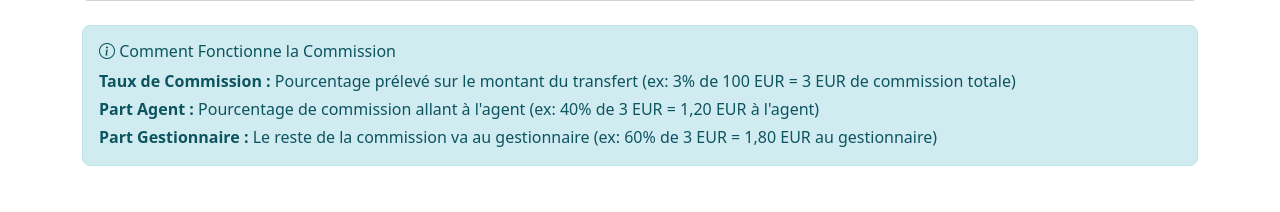
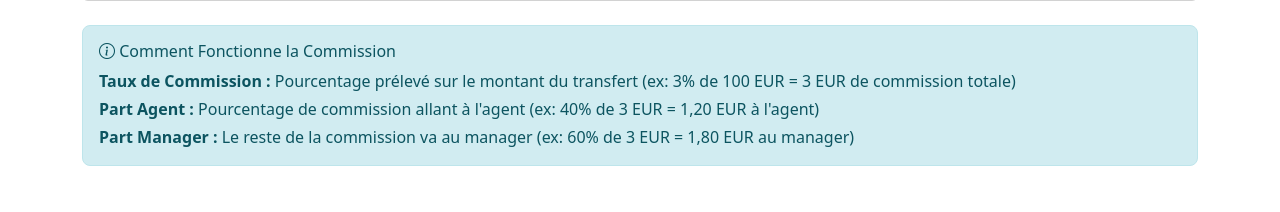
Before and after one commit to thenightcoders/mta, a Django app: page /transfers/commissions/ in a window 1280 px wide. Shown: the part 588-800 px from the top of the page. Run offline with Django 5.2, Linux system fonts and the light colour scheme; the visitor is signed in with stand-in values (Sample User, id 1); data that the repository does not hold is empty; parts of the project's set-up code (start-up, migrations or seed data) failed here and were passed over.

Commit message:
🇫🇷 Update French translations: 'gestionnaire' → 'manager' in commission templates

```diff
--- a/templates/transfers/commission_config_list.html
+++ b/templates/transfers/commission_config_list.html
@@ -32,7 +32,7 @@
                                     <th>{% trans "Plage de Montant" %}</th>
                                     <th>{% trans "Taux Commission" %}</th>
                                     <th>{% trans "Part Agent" %}</th>
-                                    <th>{% trans "Part Gestionnaire" %}</th>
+                                    <th>{% trans "Part Manager" %}</th>
                                     <th>{% trans "Statut" %}</th>
                                     <th>{% trans "Actions" %}</th>
                                 </tr>
@@ -132,7 +132,7 @@
             <h6 class="mb-2"><i class="bi bi-info-circle"></i> {% trans "Comment Fonctionne la Commission" %}</h6>
             <p class="mb-1"><strong>{% trans "Taux de Commission" %} :</strong> {% trans "Pourcentage prélevé sur le montant du transfert (ex: 3% de 100 EUR = 3 EUR de commission totale)" %}</p>
             <p class="mb-1"><strong>{% trans "Part Agent" %} :</strong> {% trans "Pourcentage de commission allant à l'agent (ex: 40% de 3 EUR = 1,20 EUR à l'agent)" %}</p>
-            <p class="mb-0"><strong>{% trans "Part Gestionnaire" %} :</strong> {% trans "Le reste de la commission va au gestionnaire (ex: 60% de 3 EUR = 1,80 EUR au gestionnaire)" %}</p>
+            <p class="mb-0"><strong>{% trans "Part Manager" %} :</strong> {% trans "Le reste de la commission va au manager (ex: 60% de 3 EUR = 1,80 EUR au manager)" %}</p>
         </div>
     </div>
 </div>
@@ -365,7 +365,7 @@ function calculateCommission() {
                     '<div class="fw-bold text-success">' + agentAmount.toFixed(2) + ' ' + currency + '</div>' +
                 '</div>' +
                 '<div class="col-6 col-md-3">' +
-                    '<small class="text-muted">{% trans "Gestionnaire Reçoit" %}:</small>' +
+                    '<small class="text-muted">{% trans "Manager Reçoit" %}:</small>' +
                     '<div class="fw-bold text-info">' + managerAmount.toFixed(2) + ' ' + currency + '</div>' +
                 '</div>' +
                 '<div class="col-6 col-md-3">' +
--- a/templates/transfers/commissions.html
+++ b/templates/transfers/commissions.html
@@ -68,7 +68,7 @@
                                 <tr>
                                     <th>{% trans "Période" %}</th>
                                     <th>{% trans "Agents" %}</th>
-                                    <th>{% trans "Gestionnaires" %}</th>
+                                    <th>{% trans "Manager" %}</th>
                                 </tr>
                             </thead>
                             <tbody>
@@ -104,7 +104,7 @@
                                 <tr>
                                     <th>{% trans "Agent" %}</th>
                                     <th>{% trans "Gain Agent" %}</th>
-                                    <th>{% trans "Part Gestionnaire" %}</th>
+                                    <th>{% trans "Part Manager" %}</th>
                                     <th>{% trans "Total Brut" %}</th>
                                 </tr>
                             </thead>
--- a/templates/transfers/create_commission_config.html
+++ b/templates/transfers/create_commission_config.html
@@ -148,7 +148,7 @@
                                     <div class="fw-bold text-success" id="agentAmount">-</div>
                                 </div>
                                 <div class="col-md-4">
-                                    <small class="text-muted">{% trans "Gestionnaire Reçoit" %}:</small>
+                                    <small class="text-muted">{% trans "Manager Reçoit" %}:</small>
                                     <div class="fw-bold text-info" id="managerAmount">-</div>
                                 </div>
                             </div>
@@ -190,7 +190,7 @@
                         <ul class="list-unstyled">
                             <li><i class="bi bi-check-circle text-success"></i> {% trans "Le taux s'applique au montant total du transfert" %}</li>
                             <li><i class="bi bi-check-circle text-success"></i> {% trans "La part agent est un pourcentage de la commission totale" %}</li>
-                            <li><i class="bi bi-check-circle text-success"></i> {% trans "Le reste va automatiquement au gestionnaire" %}</li>
+                            <li><i class="bi bi-check-circle text-success"></i> {% trans "Le reste va automatiquement au manager" %}</li>
                         </ul>
                     </div>
                     <div class="col-md-6">
@@ -199,7 +199,7 @@
                             <li><strong>{% trans "Transfert" %} :</strong> 1000 EUR</li>
                             <li><strong>{% trans "Taux commission" %} :</strong> 3% = 30 EUR</li>
                             <li><strong>{% trans "Part agent (40%)" %} :</strong> 12 EUR</li>
-                            <li><strong>{% trans "Part gestionnaire (60%)" %} :</strong> 18 EUR</li>
+                            <li><strong>{% trans "Part manager (60%)" %} :</strong> 18 EUR</li>
                         </ul>
                     </div>
                 </div>
--- a/templates/transfers/create_transfer.html
+++ b/templates/transfers/create_transfer.html
@@ -185,7 +185,7 @@
                     <!-- Important Notice -->
                     <div class="alert alert-warning">
                         <i class="bi bi-exclamation-triangle"></i>
-                        <strong>{% trans "Important" %} :</strong> {% trans "Vérifiez toutes les informations avant de déclarer le transfert. Une fois déclaré, il devra être validé par un gestionnaire." %}
+                        <strong>{% trans "Important" %} :</strong> {% trans "Vérifiez toutes les informations avant de déclarer le transfert. Une fois déclaré, il devra être validé par un manager." %}
                     </div>
 
                     <div class="d-flex justify-content-end gap-2">
```
